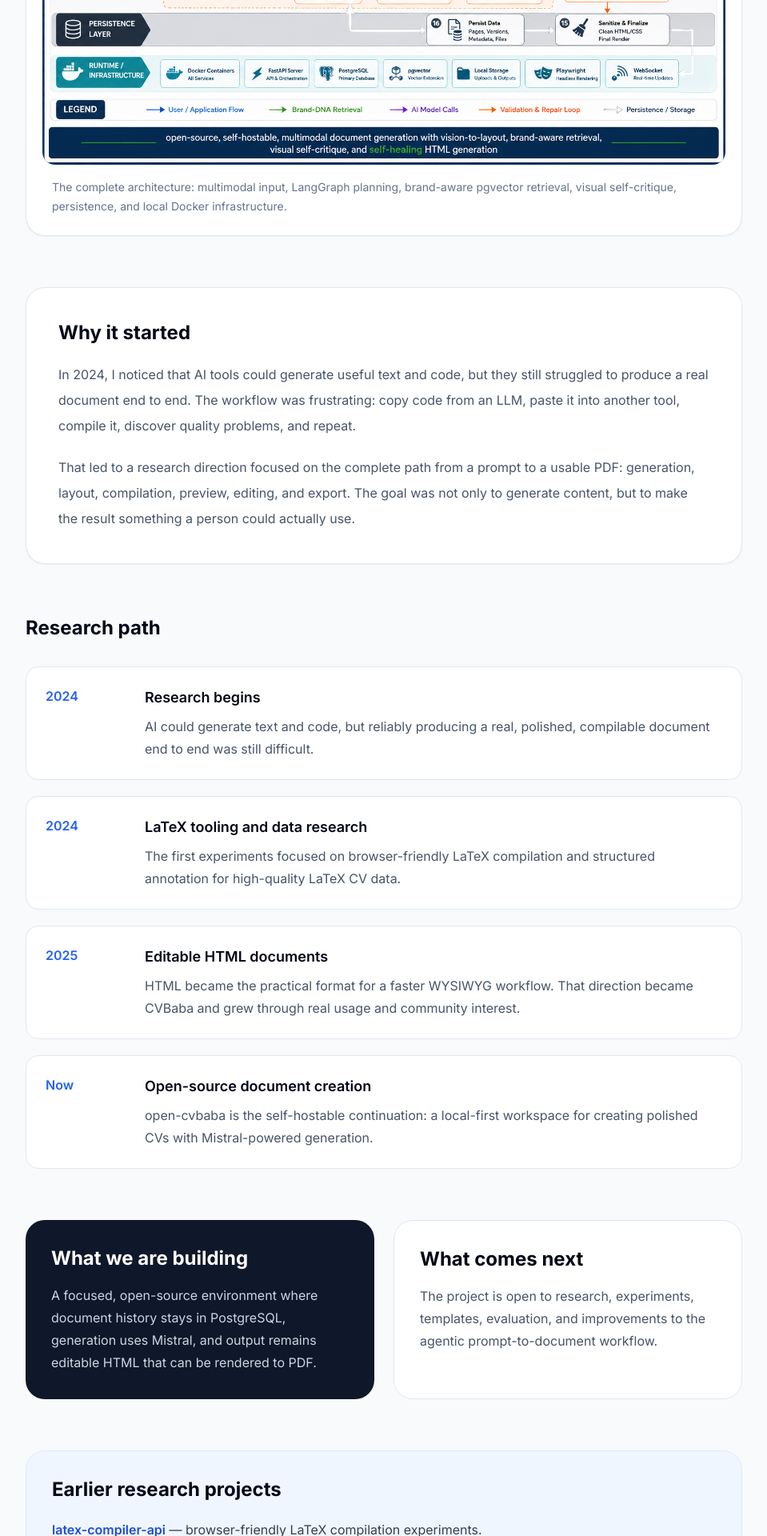
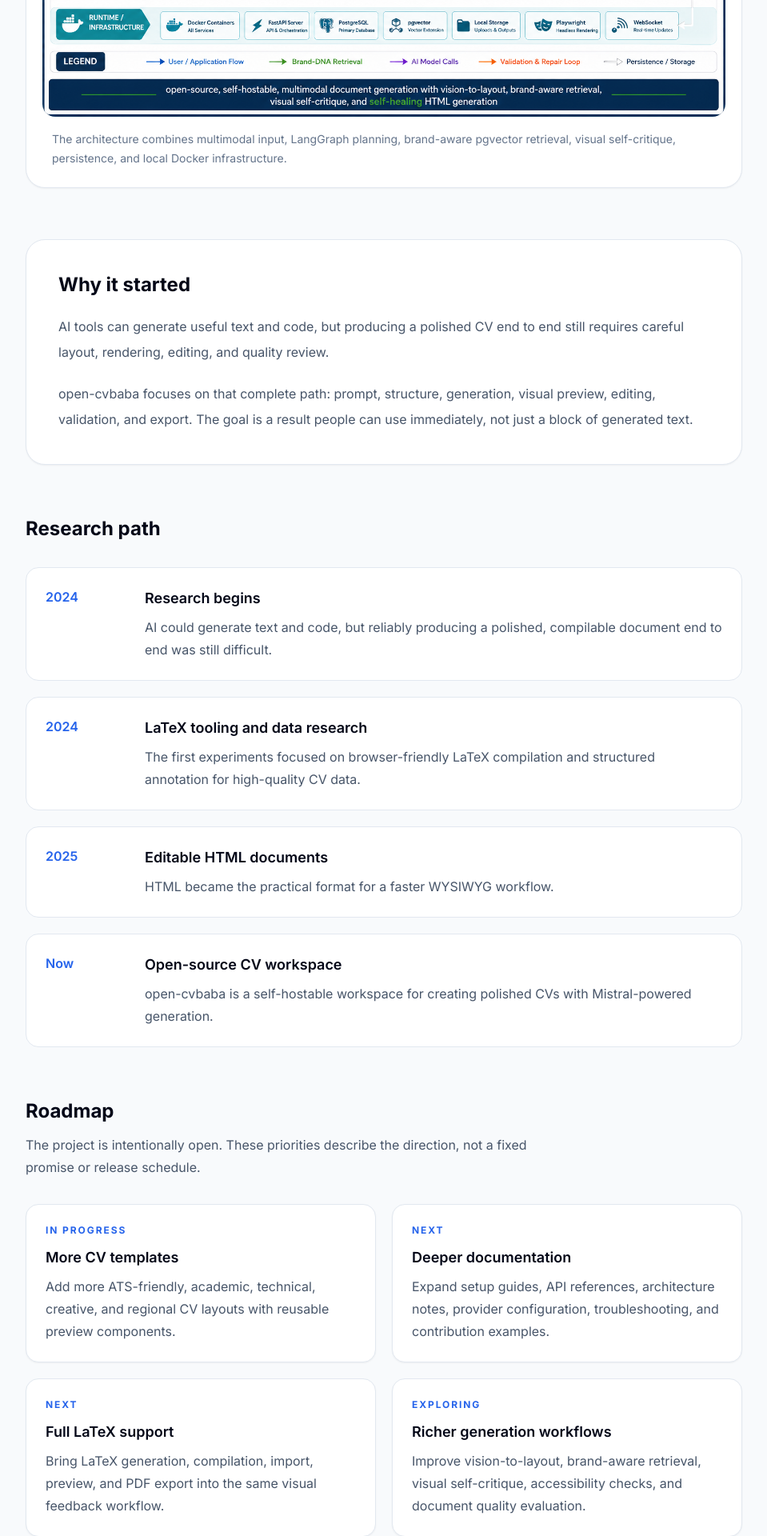
Before and after one commit to ialim0/open-cvbaba, a Next.js app in the folder fe-open-cvbaba/: page /about in a window 1280 px wide. Shown: the part 880-2800 px from the top of the page at 80% size, without its empty margins (160-1119 px from the left). Built offline with nearby package versions, Linux system fonts and the light colour scheme; no server answers.

Commit message:
docs: add project roadmap to about page

```diff
--- a/fe-open-cvbaba/src/app/about/page.tsx
+++ b/fe-open-cvbaba/src/app/about/page.tsx
@@ -2,21 +2,140 @@ import Image from 'next/image';
 import Link from 'next/link';
 
 const milestones = [
-  ['2024', 'Research begins', 'AI could generate text and code, but reliably producing a real, polished, compilable document end to end was still difficult.'],
-  ['2024', 'LaTeX tooling and data research', 'The first experiments focused on browser-friendly LaTeX compilation and structured annotation for high-quality LaTeX CV data.'],
-  ['2025', 'Editable HTML documents', 'HTML became the practical format for a faster WYSIWYG workflow. That direction became CVBaba and grew through real usage and community interest.'],
-  ['Now', 'Open-source document creation', 'open-cvbaba is the self-hostable continuation: a local-first workspace for creating polished CVs with Mistral-powered generation.'],
+  ['2024', 'Research begins', 'AI could generate text and code, but reliably producing a polished, compilable document end to end was still difficult.'],
+  ['2024', 'LaTeX tooling and data research', 'The first experiments focused on browser-friendly LaTeX compilation and structured annotation for high-quality CV data.'],
+  ['2025', 'Editable HTML documents', 'HTML became the practical format for a faster WYSIWYG workflow.'],
+  ['Now', 'Open-source CV workspace', 'open-cvbaba is a self-hostable workspace for creating polished CVs with Mistral-powered generation.'],
+];
+
+const roadmap = [
+  ['In progress', 'More CV templates', 'Add more ATS-friendly, academic, technical, creative, and regional CV layouts with reusable preview components.'],
+  ['Next', 'Deeper documentation', 'Expand setup guides, API references, architecture notes, provider configuration, troubleshooting, and contribution examples.'],
+  ['Next', 'Full LaTeX support', 'Bring LaTeX generation, compilation, import, preview, and PDF export into the same visual feedback workflow.'],
+  ['Exploring', 'Richer generation workflows', 'Improve vision-to-layout, brand-aware retrieval, visual self-critique, accessibility checks, and document quality evaluation.'],
+  ['Open ended', 'Community-led features', 'New ideas are welcome. The roadmap will evolve through issues, pull requests, experiments, and real-world CV feedback.'],
 ];
 
 export default function AboutPage() {
-  return <main className="min-h-screen bg-slate-50 px-6 py-12 text-slate-950 sm:py-20"><div className="mx-auto max-w-4xl">
-    <Link href="/" className="text-sm font-semibold text-blue-600 hover:text-blue-800">← Back to open-cvbaba</Link>
-    <header className="mt-10 max-w-3xl"><p className="text-sm font-semibold uppercase tracking-[0.2em] text-blue-600">About the project</p><h1 className="mt-4 text-4xl font-bold tracking-tight sm:text-6xl">From document research to an open-source AI workspace.</h1><p className="mt-6 text-lg leading-8 text-slate-600">open-cvbaba is an experiment in making AI-assisted document creation reliable, editable, and easy to run locally.</p></header>
-    <section className="mt-12 overflow-hidden rounded-3xl border border-slate-200 bg-white p-3 shadow-sm sm:p-5"><Image src="/images/architecture-overview.png" alt="Technical architecture overview of the open-cvbaba multimodal document generation platform" width={1536} height={1024} priority className="h-auto w-full rounded-2xl" /><p className="px-2 pb-1 pt-4 text-sm leading-6 text-slate-500 sm:px-3">The complete architecture: multimodal input, LangGraph planning, brand-aware pgvector retrieval, visual self-critique, persistence, and local Docker infrastructure.</p></section>
-    <section className="mt-16 rounded-3xl border border-slate-200 bg-white p-8 shadow-sm sm:p-10"><h2 className="text-2xl font-bold">Why it started</h2><div className="mt-5 space-y-5 leading-8 text-slate-600"><p>In 2024, I noticed that AI tools could generate useful text and code, but they still struggled to produce a real document end to end. The workflow was frustrating: copy code from an LLM, paste it into another tool, compile it, discover quality problems, and repeat.</p><p>That led to a research direction focused on the complete path from a prompt to a usable PDF: generation, layout, compilation, preview, editing, and export. The goal was not only to generate content, but to make the result something a person could actually use.</p></div></section>
-    <section className="mt-16"><h2 className="text-2xl font-bold">Research path</h2><div className="mt-8 space-y-5">{milestones.map(([year,title,text]) => <article key={year} className="grid gap-3 rounded-2xl border border-slate-200 bg-white p-6 sm:grid-cols-[100px_1fr] sm:gap-6"><p className="font-semibold text-blue-600">{year}</p><div><h3 className="text-lg font-semibold">{title}</h3><p className="mt-2 leading-7 text-slate-600">{text}</p></div></article>)}</div></section>
-    <section className="mt-16 grid gap-6 md:grid-cols-2"><div className="rounded-3xl bg-slate-900 p-8 text-white"><h2 className="text-2xl font-bold">What we are building</h2><p className="mt-4 leading-7 text-slate-300">A focused, open-source environment where document history stays in PostgreSQL, generation uses Mistral, and output remains editable HTML that can be rendered to PDF.</p></div><div className="rounded-3xl border border-slate-200 bg-white p-8"><h2 className="text-2xl font-bold">What comes next</h2><p className="mt-4 leading-7 text-slate-600">The project is open to research, experiments, templates, evaluation, and improvements to the agentic prompt-to-document workflow.</p></div></section>
-    <section className="mt-16 rounded-3xl border border-blue-100 bg-blue-50 p-8"><h2 className="text-2xl font-bold">Earlier research projects</h2><ul className="mt-5 space-y-3 leading-7 text-slate-700"><li><a className="font-semibold text-blue-700 hover:underline" href="https://github.com/ialim0/latex-compiler-api">latex-compiler-api</a> — browser-friendly LaTeX compilation experiments.</li><li><a className="font-semibold text-blue-700 hover:underline" href="https://github.com/ialim0/db-cvbaba">db-cvbaba</a> — structured annotation and dataset tooling for CV generation research.</li></ul></section>
-    <footer className="mt-12 flex flex-wrap gap-5 text-sm font-semibold text-slate-600"><Link href="/" className="hover:text-blue-600">Create a document</Link><a href="https://github.com/ialim0" target="_blank" rel="noopener noreferrer" className="hover:text-blue-600">GitHub</a></footer>
-  </div></main>;
+  return (
+    <main className="min-h-screen bg-slate-50 px-6 py-12 text-slate-950 sm:py-20">
+      <div className="mx-auto max-w-4xl">
+        <Link href="/" className="text-sm font-semibold text-blue-600 hover:text-blue-800">
+          &larr; Back to open-cvbaba
+        </Link>
+
+        <header className="mt-10 max-w-3xl">
+          <p className="text-sm font-semibold uppercase tracking-[0.2em] text-blue-600">About the project</p>
+          <h1 className="mt-4 text-4xl font-bold tracking-tight sm:text-6xl">
+            An open-source AI workspace for better CVs.
+          </h1>
+          <p className="mt-6 text-lg leading-8 text-slate-600">
+            open-cvbaba makes AI-assisted CV creation reliable, editable, visual, and easy to run locally.
+          </p>
+        </header>
+
+        <section className="mt-12 overflow-hidden rounded-3xl border border-slate-200 bg-white p-3 shadow-sm sm:p-5">
+          <Image
+            src="/images/architecture-overview.png"
+            alt="Technical architecture overview of the open-cvbaba CV generation platform"
+            width={1536}
+            height={1024}
+            priority
+            className="h-auto w-full rounded-2xl"
+          />
+          <p className="px-2 pb-1 pt-4 text-sm leading-6 text-slate-500 sm:px-3">
+            The architecture combines multimodal input, LangGraph planning, brand-aware pgvector retrieval,
+            visual self-critique, persistence, and local Docker infrastructure.
+          </p>
+        </section>
+
+        <section className="mt-16 rounded-3xl border border-slate-200 bg-white p-8 shadow-sm sm:p-10">
+          <h2 className="text-2xl font-bold">Why it started</h2>
+          <div className="mt-5 space-y-5 leading-8 text-slate-600">
+            <p>
+              AI tools can generate useful text and code, but producing a polished CV end to end still requires
+              careful layout, rendering, editing, and quality review.
+            </p>
+            <p>
+              open-cvbaba focuses on that complete path: prompt, structure, generation, visual preview, editing,
+              validation, and export. The goal is a result people can use immediately, not just a block of generated text.
+            </p>
+          </div>
+        </section>
+
+        <section className="mt-16">
+          <h2 className="text-2xl font-bold">Research path</h2>
+          <div className="mt-8 space-y-5">
+            {milestones.map(([year, title, text]) => (
+              <article key={year} className="grid gap-3 rounded-2xl border border-slate-200 bg-white p-6 sm:grid-cols-[100px_1fr] sm:gap-6">
+                <p className="font-semibold text-blue-600">{year}</p>
+                <div>
+                  <h3 className="text-lg font-semibold">{title}</h3>
+                  <p className="mt-2 leading-7 text-slate-600">{text}</p>
+                </div>
+              </article>
+            ))}
+          </div>
+        </section>
+
+        <section className="mt-16">
+          <h2 className="text-2xl font-bold">Roadmap</h2>
+          <p className="mt-3 max-w-2xl leading-7 text-slate-600">
+            The project is intentionally open. These priorities describe the direction, not a fixed promise or release schedule.
+          </p>
+          <div className="mt-8 grid gap-5 md:grid-cols-2">
+            {roadmap.map(([status, title, text]) => (
+              <article key={title} className="rounded-2xl border border-slate-200 bg-white p-6 shadow-sm">
+                <p className="text-xs font-bold uppercase tracking-[0.16em] text-blue-600">{status}</p>
+                <h3 className="mt-3 text-lg font-semibold">{title}</h3>
+                <p className="mt-2 leading-7 text-slate-600">{text}</p>
+              </article>
+            ))}
+          </div>
+        </section>
+
+        <section className="mt-16 grid gap-6 md:grid-cols-2">
+          <div className="rounded-3xl bg-slate-900 p-8 text-white">
+            <h2 className="text-2xl font-bold">What we are building</h2>
+            <p className="mt-4 leading-7 text-slate-300">
+              A focused, open-source CV environment where history stays in PostgreSQL, generation uses Mistral,
+              and output remains editable HTML that can be rendered to PDF.
+            </p>
+          </div>
+          <div className="rounded-3xl border border-slate-200 bg-white p-8">
+            <h2 className="text-2xl font-bold">Build with us</h2>
+            <p className="mt-4 leading-7 text-slate-600">
+              Bring a template, improve the documentation, test LaTeX workflows, propose an evaluation case,
+              or open an issue for a feature that would help people create better CVs.
+            </p>
+          </div>
+        </section>
+
+        <section className="mt-16 rounded-3xl border border-blue-100 bg-blue-50 p-8">
+          <h2 className="text-2xl font-bold">Earlier research projects</h2>
+          <ul className="mt-5 space-y-3 leading-7 text-slate-700">
+            <li>
+              <a className="font-semibold text-blue-700 hover:underline" href="https://github.com/ialim0/latex-compiler-api">
+                latex-compiler-api
+              </a>{' '}
+              - browser-friendly LaTeX compilation experiments.
+            </li>
+            <li>
+              <a className="font-semibold text-blue-700 hover:underline" href="https://github.com/ialim0/db-cvbaba">
+                db-cvbaba
+              </a>{' '}
+              - structured annotation and dataset tooling for CV generation research.
+            </li>
+          </ul>
+        </section>
+
+        <footer className="mt-12 flex flex-wrap gap-5 text-sm font-semibold text-slate-600">
+          <Link href="/" className="hover:text-blue-600">Create a CV</Link>
+          <a href="https://github.com/ialim0" target="_blank" rel="noopener noreferrer" className="hover:text-blue-600">
+            GitHub
+          </a>
+        </footer>
+      </div>
+    </main>
+  );
 }
```
